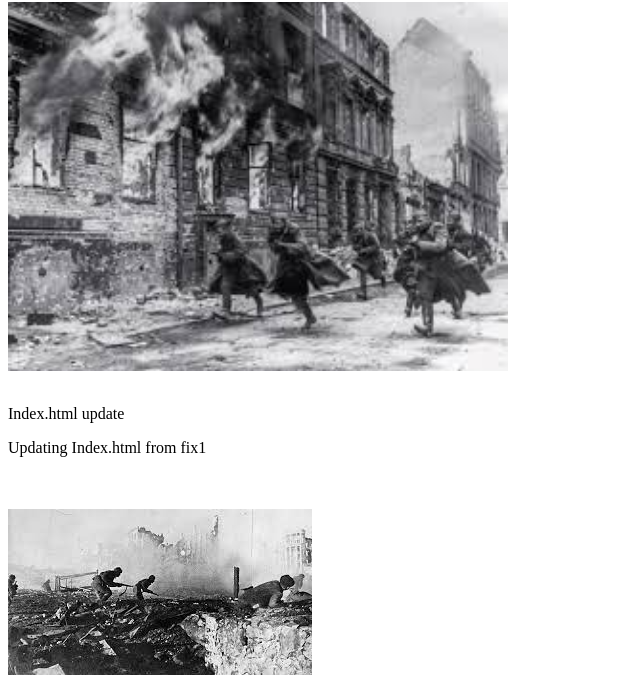
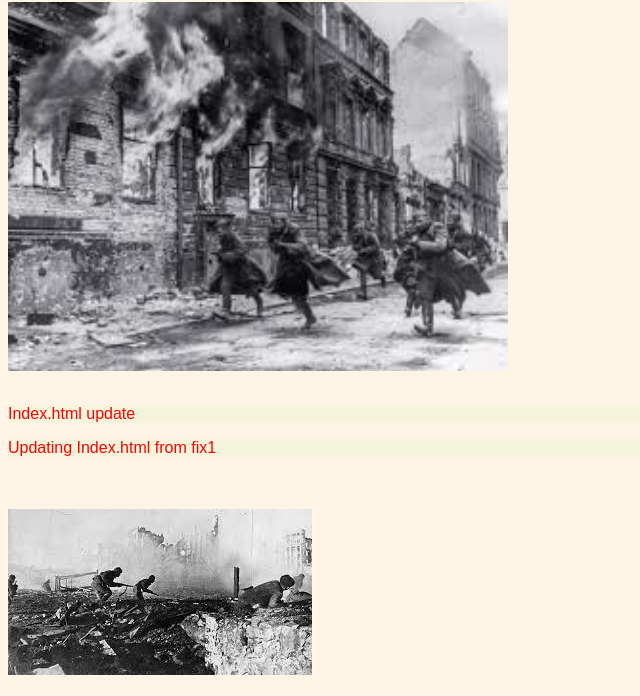
Before and after one commit to Malidem/Web-App, a plain HTML site: page index.html in a window 1280 px wide. Shown: the part 104-800 px from the top of the page, without its empty margins (0-640 px from the left). Drawn offline with Linux system fonts and the light colour scheme.

Commit message:
Added style.css, and new scripts folder

```diff
--- a/index.html
+++ b/index.html
@@ -1,6 +1,7 @@
 <html>
     <head>
             <title>The Eastern Front</title>
+            <link rel="stylesheet" href="scripts/css/style.css">
     </head>
     <body>
         <a href = "demo.html">Click here for demo</a><br>
--- /dev/null
+++ b/scripts/css/style.css
@@ -0,0 +1,9 @@
+body {
+    background-color:fff4e6;
+}
+p {
+    font-family:fantasy;
+    color:rgb(255, 0, 0);
+    background-color:beige;
+    font-size: 15p
+}
```
Also changed, not shown: demo.html (+2 -1 lines), images/background.jfif (added).
